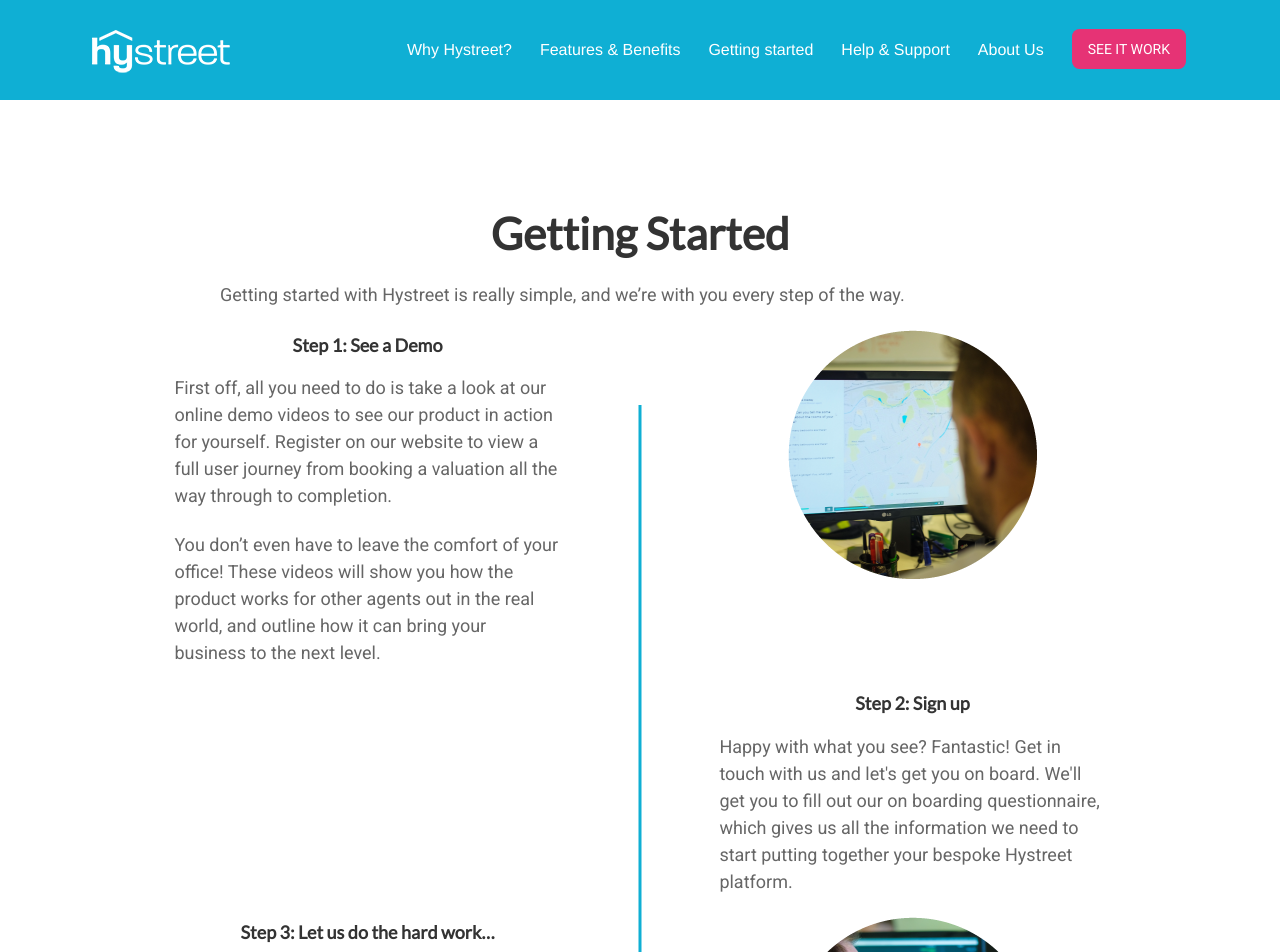
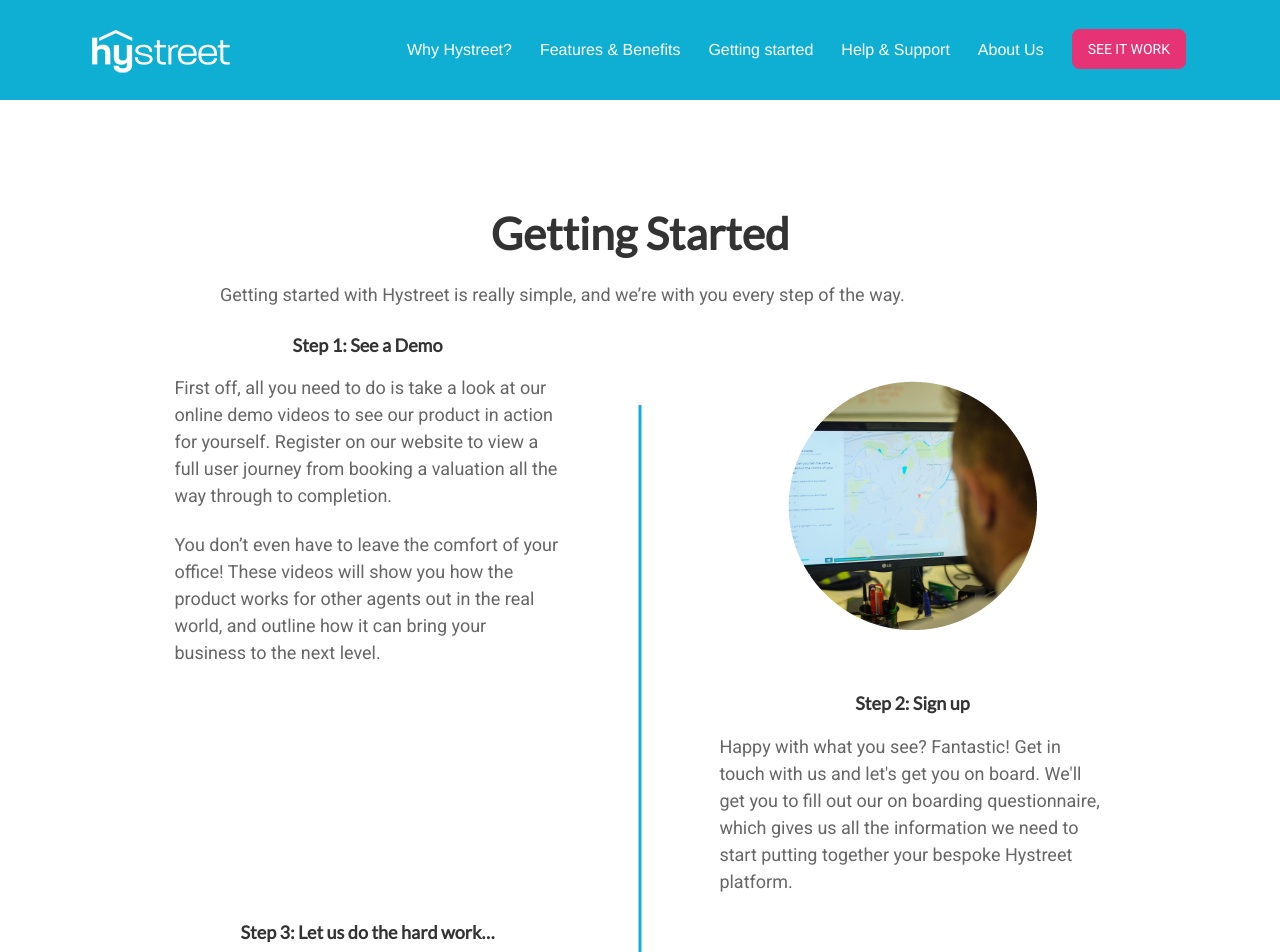
Before and after one commit to hystreet/hystreet.github.io, a Jekyll site: the page built from support/getting-started/index.html, in a window 1280 px wide. Shown: the top 952 px of the page. Built offline with Jekyll 4.4.1, drawn with Linux system fonts in a browser that asks for light colours; some web fonts are replaced; a script that is not in the unit is left out.

Commit message:
Update index.html

```diff
--- a/support/getting-started/index.html
+++ b/support/getting-started/index.html
@@ -30,7 +30,7 @@
             <p>You don’t even have to leave the comfort of your office! These videos will show you how the product works for other agents out in the real world, and outline how it can bring your business to the next level.</p>
           </div>
           <div class="large-6 columns right layout-text">
-            <img src="/images/gs-alex.png">
+            <img src="/images/gs-alex.png" style="margin-top: 10%">
           </div>
         </div>
       <div class="large-12 columns">
@@ -45,7 +45,7 @@
       <p>Once we have everything we need, it’s time to get your platform set up. We will liaise with your web developers and other providers to make your Hystreet platform the perfect fit for your business, installing your brand, colours, and setting up your first users, so it’s all ready for you. Sit back, relax, and know that everything is being taken care of, whilst we inform you of our progress every step of the way. You don’t start paying until everything is up and running.</p>
        </div>
                           <div class="large-6 columns right layout-text">
-            <img src="/images/gs-kev.png">
+            <img src="/images/gs-kev.png" style="margin-top: 10%">
           </div>
         </div>
               <div class="large-12 columns">
```
